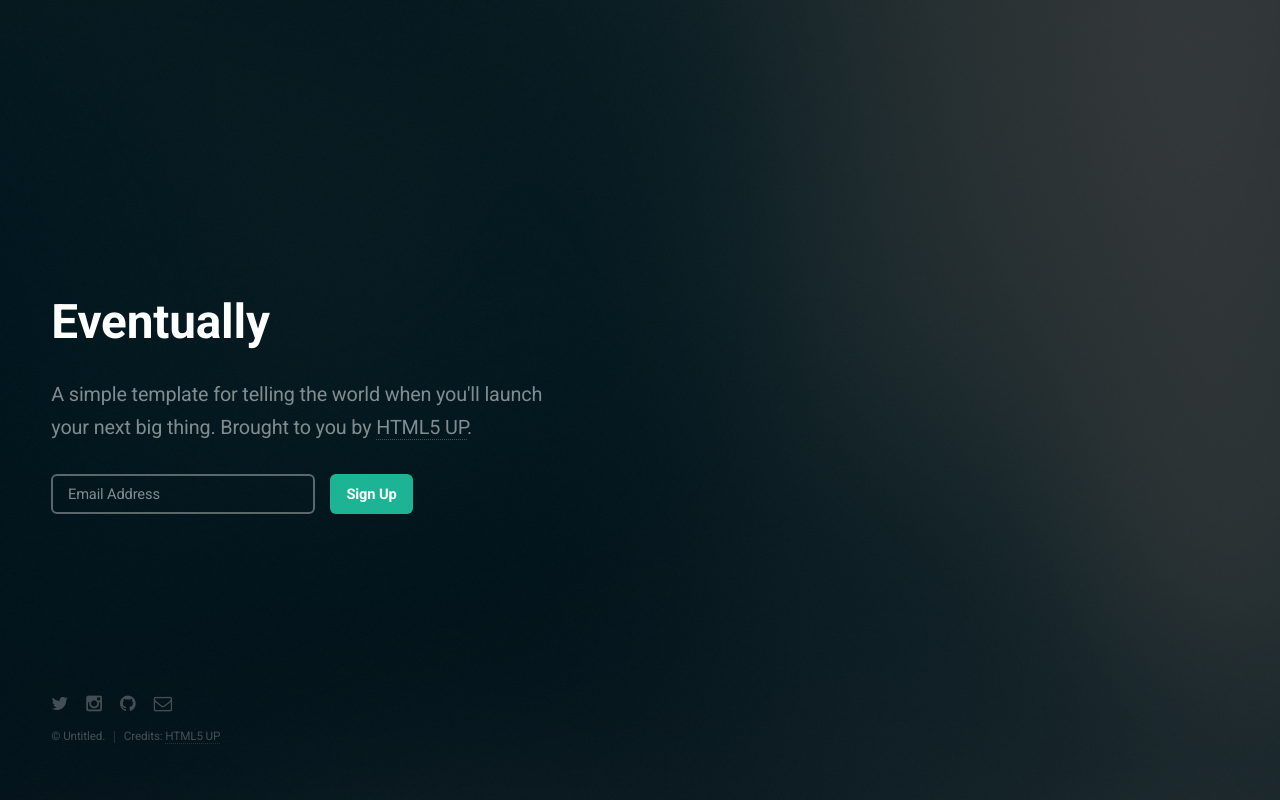
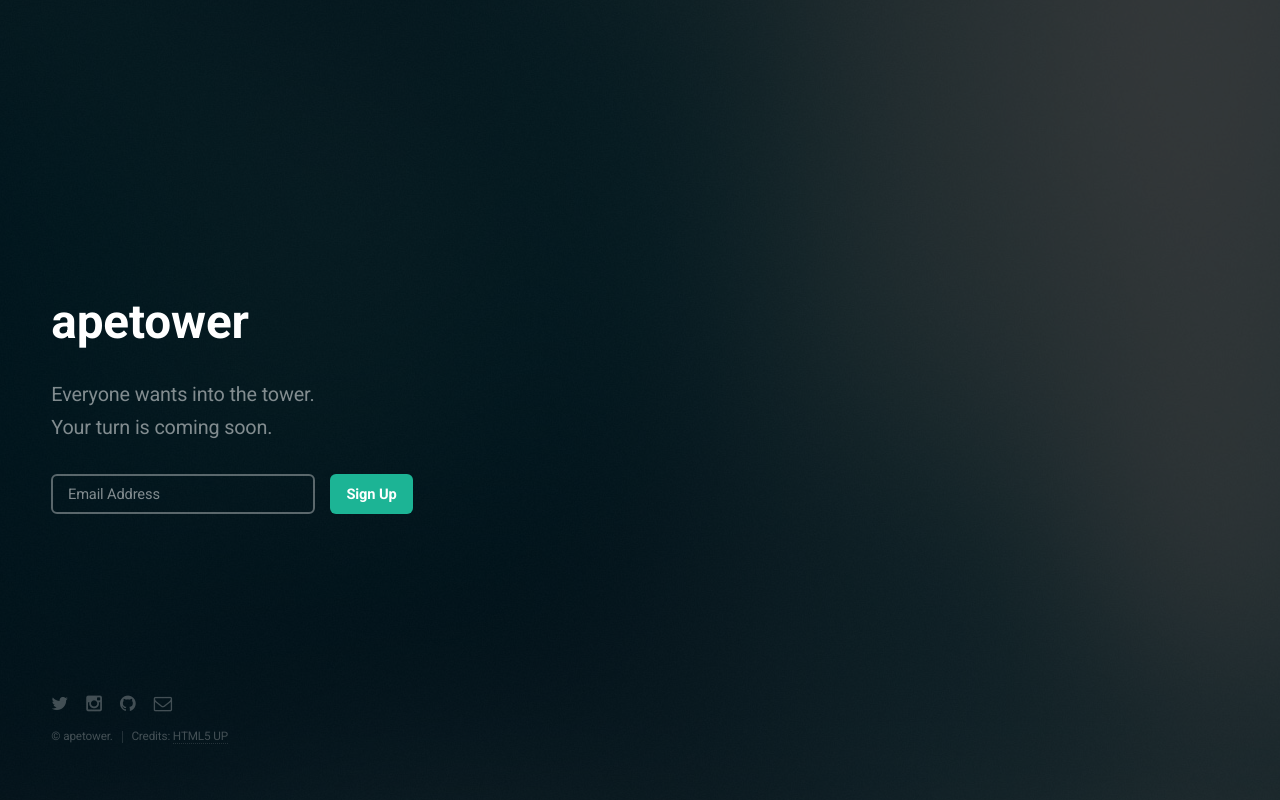
Before and after one commit to joebowman/blastpacket, a plain HTML site: page index.html in a window 1280 px wide. Drawn offline with Linux system fonts and the light colour scheme.

Commit message:
update info

```diff
--- a/index.html
+++ b/index.html
@@ -6,7 +6,7 @@
 -->
 <html>
 	<head>
-		<title>Eventually by HTML5 UP</title>
+		<title>Apetower</title>
 		<meta charset="utf-8" />
 		<meta name="viewport" content="width=device-width, initial-scale=1, user-scalable=no" />
 		<!--[if lte IE 8]><script src="assets/js/ie/html5shiv.js"></script><![endif]-->
@@ -18,9 +18,9 @@
 
 		<!-- Header -->
 			<header id="header">
-				<h1>Eventually</h1>
-				<p>A simple template for telling the world when you'll launch<br />
-				your next big thing. Brought to you by <a href="http://html5up.net">HTML5 UP</a>.</p>
+				<h1>apetower</h1>
+				<p>Everyone wants into the tower.<br />
+				Your turn is coming soon.</p>
 			</header>
 
 		<!-- Signup Form -->
@@ -38,7 +38,7 @@
 					<li><a href="#" class="icon fa-envelope-o"><span class="label">Email</span></a></li>
 				</ul>
 				<ul class="copyright">
-					<li>&copy; Untitled.</li><li>Credits: <a href="http://html5up.net">HTML5 UP</a></li>
+					<li>&copy; apetower.</li><li>Credits: <a href="http://html5up.net">HTML5 UP</a></li>
 				</ul>
 			</footer>
 
```
